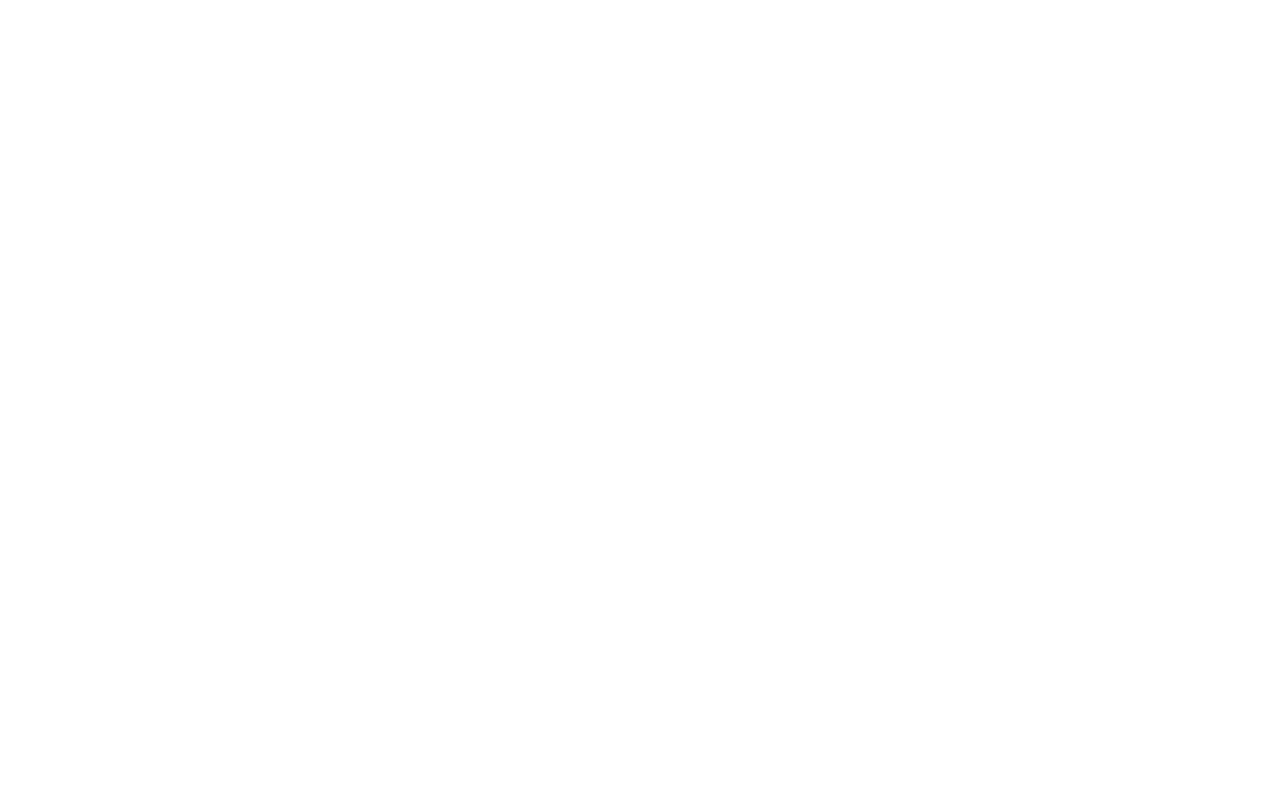
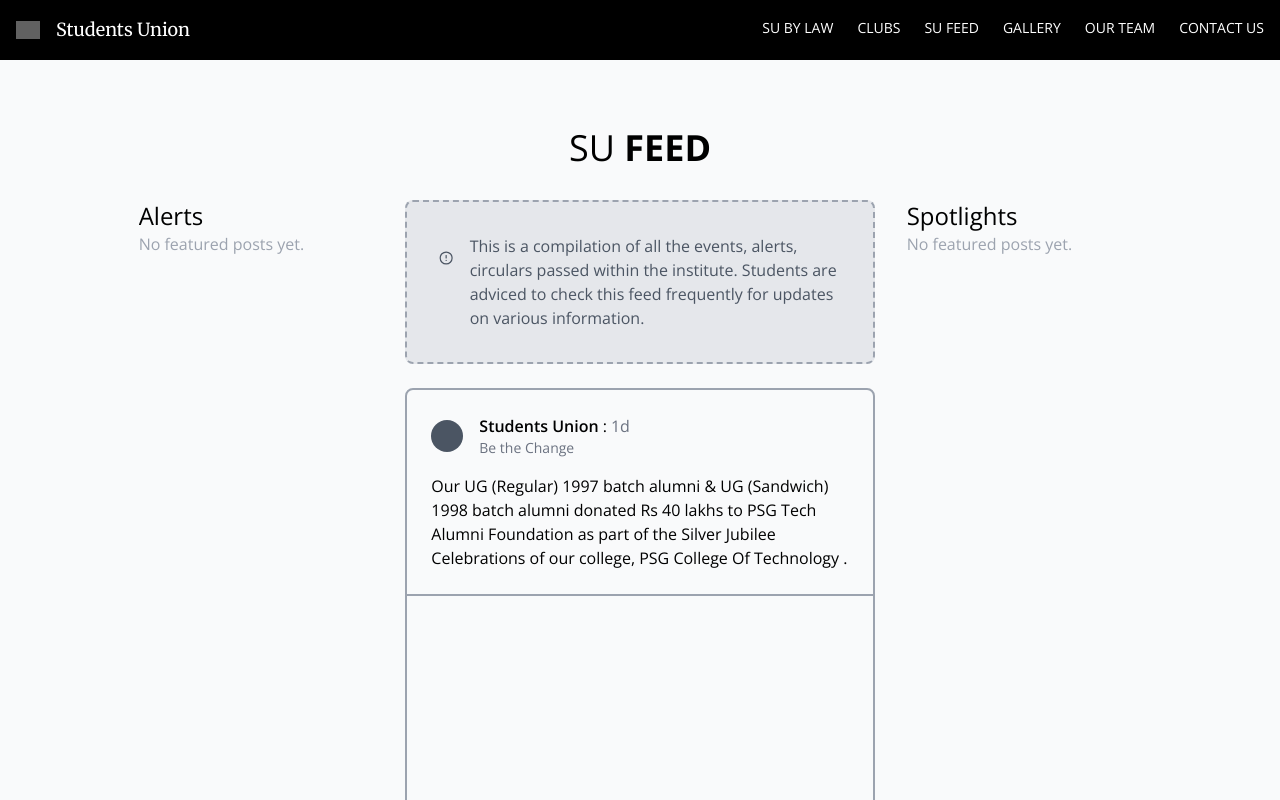
Before and after one commit to akashShanmugraj/su-website-frontend-sdk, a React (Create React App) app: page /feed in a window 1280 px wide. Before the commit this address had no page. Shown: the top 800 px of the page. Built offline with nearby package versions, Linux system fonts and the light colour scheme; grey boxes are pictures that could not be loaded; the HTML template or start-up script is replaced by a standard one; a web font is replaced by a local one.

Commit message:
Adding ui changes

```diff
--- /dev/null
+++ b/src/API/calls.js
@@ -0,0 +1,5 @@
+import axios from "axios";
+import { API_URL } from "./config";
+
+export const fetchAllClubsLogo = () =>
+  axios.get(`${API_URL}/clubs/with-logo`, {});
--- /dev/null
+++ b/src/API/config.js
@@ -0,0 +1 @@
+export const API_URL = "http://localhost:3002/api"
--- a/src/App.js
+++ b/src/App.js
@@ -5,6 +5,7 @@
 import Landing from "./pages/Landing";
 import OurTeam from "./pages/OurTeam";
 import "./styles/tailwind.output.css";
+import SUFeed from "./pages/SUFeed";
 
 const App = () => {
   return (
@@ -13,6 +14,7 @@
         <Route path="team" element={<OurTeam />} />
         <Route path="gallery" element={<Gallery />} />
         <Route path="club/:id" element={<ClubLanding />} />
+        <Route path="feed" element={<SUFeed/>}/>
         <Route path="clubs" element={<Clubs />} />
         <Route index element={<Landing />} />
       </Routes>
--- a/src/components/ContactUs.js
+++ b/src/components/ContactUs.js
@@ -6,54 +6,27 @@
 
 const ContactUs = () => {
   return (
-    <footer className="bg-black w-full p-8 mt-4">
+    <footer className="bg-black w-full p-8 pb-[2.25rem] mt-4">
       <h1 className="text-white font-sans tracking-wider text-4xl uppercase font-semibold">
         Contact Us
       </h1>
-      <div className="grid grid-cols-1 lg:grid-cols-2 lg:gap-x-6 mt-8 lg:space-x-12">
-        <div className="flex items-center justify-center">
-          <iframe
-            title="map"
-            style={{ border: "0", width: "100%", height: "270px" }}
-            src="https://www.google.com/maps/embed?pb=!1m18!1m12!1m3!1d3916.1857162154975!2d76.99993861416318!3d11.024688692153381!2m3!1f0!2f0!3f0!3m2!1i1024!2i768!4f13.1!3m3!1m2!1s0x3ba8582f1435fa59%3A0x137d95bfd8909293!2sPSG+College+Of+Technology!5e0!3m2!1sen!2sin!4v1545481997242"
-            frameborder="0"
-            allowfullscreen=""
-          ></iframe>
-        </div>
-        <div className="mt-8 lg:mt-0 space-y-6 lg:space-y-12">
-          <div className="flex items-center space-x-4">
-            <HiOutlineMail className="text-white" size={32} />
-            <div className="flex-1">
-              <h1 className="text-gray-400 text-lg font-semibold ">Email</h1>
-              <h2 className="text-white lg:text-xl font-serif">
-                studentsunion@psgtech.ac.in
-              </h2>
-            </div>
-          </div>
-          <div className="flex items-center space-x-4">
-            <BsTelephone className="text-white" size={32} />
-            <div className="flex-1">
-              <h1 className="text-gray-400 text-lg font-semibold">
-                Phone Number
-              </h1>
-              <h2 className="text-white lg:text-xl  font-serif">
-                +91 422 257 0000
-              </h2>
-            </div>
-          </div>
-          <div className="flex items-center space-x-4">
-            <IoLocationOutline className="text-white" size={32} />
-            <div className="w-[calc(100%-200px)] overflow-hidden">
-              <h1 className="text-gray-400 text-lg font-semibold">Location</h1>
-              <h2 className="text-white lg:text-xl  font-serif">
-                F Block 2nd Floor, <br className="lg:hidden"/>PSG College of Technology, Coimbatore.
-              </h2>
-            </div>
-          </div>
-        </div>
+      <div className="flex space-y-6 flex-col lg:flex-row">
+
       </div>
     </footer>
   );
 };
 
+const PSGMap = () => {
+  return (
+    <iframe
+      title="map"
+      style={{ border: "0", width: "100%", height: "270px" }}
+      src="https://www.google.com/maps/embed?pb=!1m18!1m12!1m3!1d3916.1857162154975!2d76.99993861416318!3d11.024688692153381!2m3!1f0!2f0!3f0!3m2!1i1024!2i768!4f13.1!3m3!1m2!1s0x3ba8582f1435fa59%3A0x137d95bfd8909293!2sPSG+College+Of+Technology!5e0!3m2!1sen!2sin!4v1545481997242"
+      frameborder="0"
+      allowfullscreen=""
+    ></iframe>
+  );
+};
+
 export default ContactUs;
--- a/src/components/NavBar.js
+++ b/src/components/NavBar.js
@@ -58,8 +58,7 @@
         <div className="items-center space-x-6 text-sm hidden lg:flex">
           <NavItem text="SU By Law" />
           <NavItem text="Clubs" to="/clubs" />
-          <NavItem text="Associations" to="/clubs#associations" />
-          <NavItem text="Schemes & Wings" />
+          <NavItem text="SU Feed" to="/feed" />
           <NavItem text="Gallery" to="/gallery" />
           <NavItem text="Our Team" to="/team"/>
           <NavItem text="Contact Us" />
--- a/src/pages/Clubs.js
+++ b/src/pages/Clubs.js
@@ -3,80 +3,47 @@
 import { TbExternalLink } from "react-icons/tb";
 import { Link } from "react-router-dom";
 import Layout from "./Layout.js";
+import { fetchAllClubsLogo } from "../API/calls.js";
 
 const Clubs = () => {
   const [clubs, setClubs] = useState([]);
 
   useEffect(() => {
-    for (let i = 0; i < 20; i++) {
-      axios
-        .get(`https://jsonplaceholder.typicode.com/albums/1/photos`, {})
+    fetchAllClubsLogo()
       .then((res) => {
-          console.log(res);
-          setClubs(
-            res.data.map((cl) => ({
-              title: cl.title,
-              image_url: cl.url,
-              _id: cl.id,
-            }))
-          );
+        console.log(res.data);
+        setClubs(res.data);
       })
       .catch((err) => {
         console.log(err);
       });
-    }
   }, []);
 
   return (
     <Layout>
-      <div className="p-8" id="#clubs">
-        <h1 className="text-black tracking-wider text-4xl font-bold flex space-x-2 items-end">
-          <p className="font-cursive text-xl">the</p>
-          <p className="text-4xl uppercase">Clubs</p>
-          <p className="font-cursive text-xl">of PSG</p>
+      <h1 className="text-4xl uppercase text-center mt-16">
+        Our <span className="font-bold">Clubs</span>
       </h1>
-        <div className="grid grid-cols-2 md:grid-cols-4 lg:grid-cols-6 items-stretch w-full mt-8">
+      <div className="grid grid-cols-2 lg:grid-cols-6 gap-8 mt-8">
         {clubs.map((club) => (
-            <GridItem title={club.title} img={club.image_url} />
+          <div className="w-full">
+            <div className="w-full aspect-square border-gray-600 border p-8">
+              <div
+                className="w-full h-full hover:scale-110 transition-all duration-300"
+                style={{
+                  background: `url(${club.image_url})`,
+                  backgroundSize: "contain",
+                  backgroundPosition: "center",
+                  backgroundRepeat: "no-repeat",
+                }}
+              />
+            </div>
+            <p className="text-lg font-semibold font-sans mt-4">{club.clubName}</p>
+          </div>
         ))}
-        </div>
-      </div>
-      <div className="p-8" id="#associations">
-        <h1 className="text-black tracking-wider text-4xl font-bold flex space-x-2 items-end">
-          <p className="font-cursive text-xl">the</p>
-          <p className="text-4xl uppercase">Associations</p>
-          <p className="font-cursive text-xl">of PSG</p>
-        </h1>
-        <div className="grid grid-cols-2 md:grid-cols-4 lg:grid-cols-6 items-stretch w-full mt-8">
-          {clubs.map((club) => (
-            <GridItem title={club.title} img={club.image_url} />
-          ))}
-        </div>
       </div>
     </Layout>
   );
 };
 
-const GridItem = ({ title, img }) => {
-  return (
-    <div
-      className="w-full aspect-square overflow-y-hidden group"
-      style={{
-        background: `url(${img})`,
-        backgroundSize: "cover",
-        backgroundPosition: "center",
-      }}
-    >
-      <div className="h-full space-x-6 opacity-0 group-hover:opacity-100 transition-all group-hover:bg-gradient-to-t from-[rgba(0,0,0,0.5)] to-[rgba(0,0,0,0.3)] p-2 flex justify-around items-end w-full">
-        <p className=" overflow-y-hidden uppercae text-white font-serif select-none [-webkit-line-clamp:2] text-ellipsis [-webkit-box-orient:vertical] [display:-webkit-box] flex-1">
-          {title}
-        </p>
-        <Link to="/club/9374563497" className="">
-          <TbExternalLink size={32} className="text-white" />
-        </Link>
-      </div>
-    </div>
-  );
-};
-
 export default Clubs;
--- a/src/pages/Gallery.js
+++ b/src/pages/Gallery.js
@@ -10,8 +10,8 @@
   return (
     <Layout>
       <div className="p-8 w-full">
-        <h1 className="text-black tracking-wider text-4xl font-bold uppercase mb-4">
-          Gallery
+        <h1 className="text-black tracking-wider text-4xl uppercase mb-4 text-center">
+          Our <span className="font-bold">Gallery</span>
         </h1>
         <GalleryAccordion title="Republic Day 2022" />
         <GalleryAccordion title="Republic Day 2022" />
@@ -56,7 +56,7 @@
         <h1 className="text-3xl font-semibold">{title}</h1>
       </div>
       {!isHidden && (
-        <div className="flex flex-wrap">
+        <div className="grid grid-cols-2 lg:grid-cols-6 gap-2">
           {photos.map((photo) => (
             <img
               // loading="lazy"
--- a/src/pages/Layout.js
+++ b/src/pages/Layout.js
@@ -6,7 +6,9 @@
   return (
     <div className="w-screen overflow-x-hidden">
       <Navbar />
-      <div className="pt-16 min-h-[calc(100vh-27rem)] lg:px-[calc(100vw/12)]">{children}</div>
+      <div className="pt-16 min-h-[calc(100vh-8rem)] lg:px-[calc(100vw/12)] bg-gray-50">
+        {children}
+      </div>
       <ContactUs />
     </div>
   );
--- /dev/null
+++ b/src/pages/SUFeed.js
@@ -0,0 +1,65 @@
+import { FiAlertCircle } from "react-icons/fi";
+import Layout from "./Layout.js";
+import { BiShareAlt } from "react-icons/bi";
+
+const SUFeed = () => {
+  return (
+    <Layout>
+      <h1 className="text-4xl uppercase text-center mt-16 w-full">
+        SU <span className="font-bold">Feed</span>
+      </h1>
+      <div className="flex flex-col lg:flex-row mt-8 w-full lg:space-x-8 px-8">
+        <div className="w-full lg:w-1/4 font-sans overflow-x-hidden">
+          <h2 className="font-sans text-2xl">Alerts</h2>
+          <p className="text-gray-400">No featured posts yet.</p>
+        </div>
+        <div className="w-full lg:w-1/2 font-sans overflow-x-hidden space-y-6">
+          <section className="bg-gray-200 text-gray-600 border-2 border-dashed border-gray-400  rounded-lg p-8 w-full flex space-x-4 justify-start items-start">
+            <FiAlertCircle size={48} />
+            <p className="">
+              This is a compilation of all the events, alerts, circulars passed
+              within the institute. Students are adviced to check this feed
+              frequently for updates on various information.
+            </p>
+          </section>
+          <section className="w-full border-gray-400 border-2 rounded-lg">
+            <div className="p-6 border-b-gray-400 border-b-2">
+              <header className="flex items-center space-x-4">
+                <div className="rounded-full w-8 h-8 aspect-square bg-gray-600"></div>
+                <div className="">
+                  <div className="flex items-center space-x-1">
+                    <p className=" font-semibold">Students Union</p>
+                    <p className="">:</p>
+                    <p className=" text-gray-500">1d</p>
+                  </div>
+                  <div className="text-sm text-gray-500">Be the Change</div>
+                </div>
+              </header>
+              <p className="mt-4">
+                Our UG (Regular) 1997 batch alumni & UG (Sandwich) 1998 batch
+                alumni donated Rs 40 lakhs to PSG Tech Alumni Foundation as part
+                of the Silver Jubilee Celebrations of our college, PSG College
+                Of Technology .
+              </p>
+            </div>
+            <div className="w-full">
+              <div className="aspect-video"></div>
+            </div>
+            <div className="w-full flex p-6 space-x-4">
+              <div className="flex-1 bg-emerald-600 hover:bg-emerald-800 w-full rounded-full px-6 py-2 text-center text-lg text-white font-semibold">
+                Register
+              </div>
+              <BiShareAlt size={36} className="text-gray-600 hover:text-gray-700" />
+            </div>
+          </section>
+        </div>
+        <div className="w-full lg:w-1/4 font-sans overflow-x-hidden">
+          <h2 className="font-sans text-2xl">Spotlights</h2>
+          <p className="text-gray-400">No featured posts yet.</p>
+        </div>
+      </div>
+    </Layout>
+  );
+};
+
+export default SUFeed;
```
Lines whose indentation alone changed are shown as unchanged.
